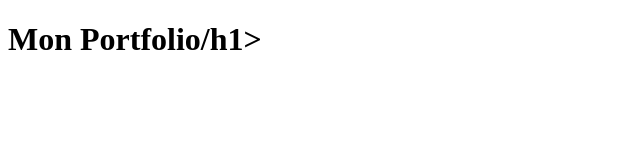
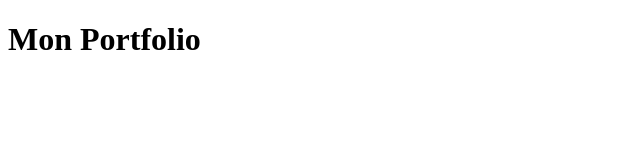
Before and after one commit to AloaCmoi/Portfolio, a plain HTML site: page index.html in a window 1280 px wide. Shown: the full height of the page, 0-640 px from the left. Drawn offline with Linux system fonts and the light colour scheme.

Commit message:
correction

```diff
--- a/index.html
+++ b/index.html
@@ -7,6 +7,6 @@
     <title>Mon portfolio</title>
 </head>
 <body>
-    <h1>Mon Portfolio/h1>
+    <h1>Mon Portfolio</h1>
 </body>
 </html>
```
